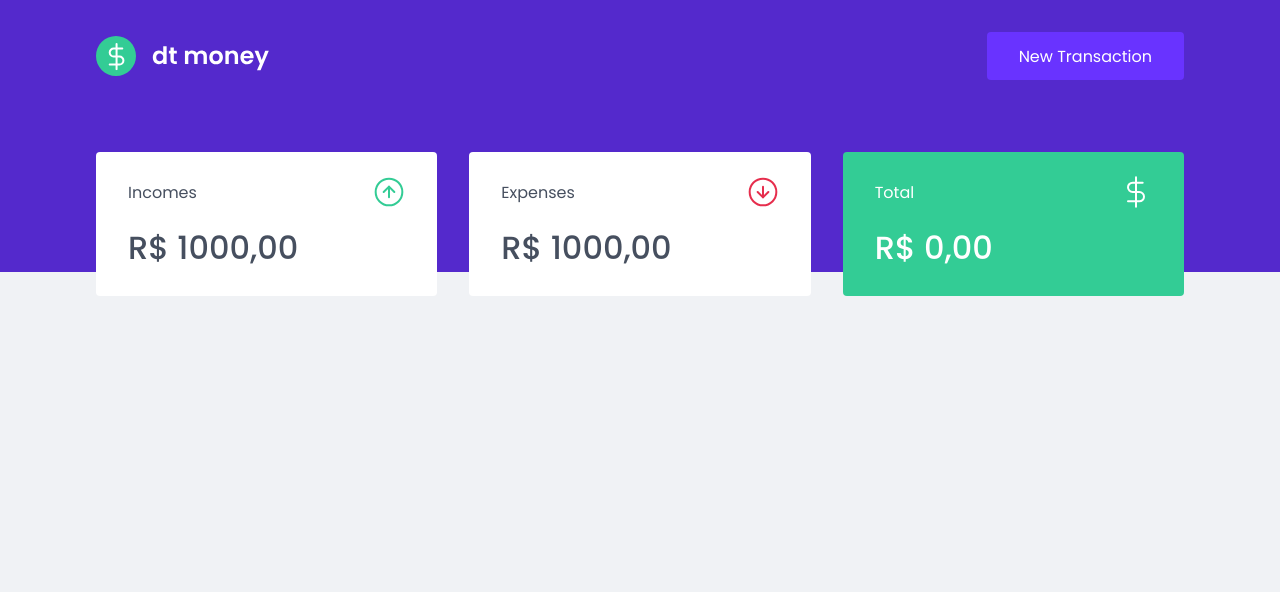
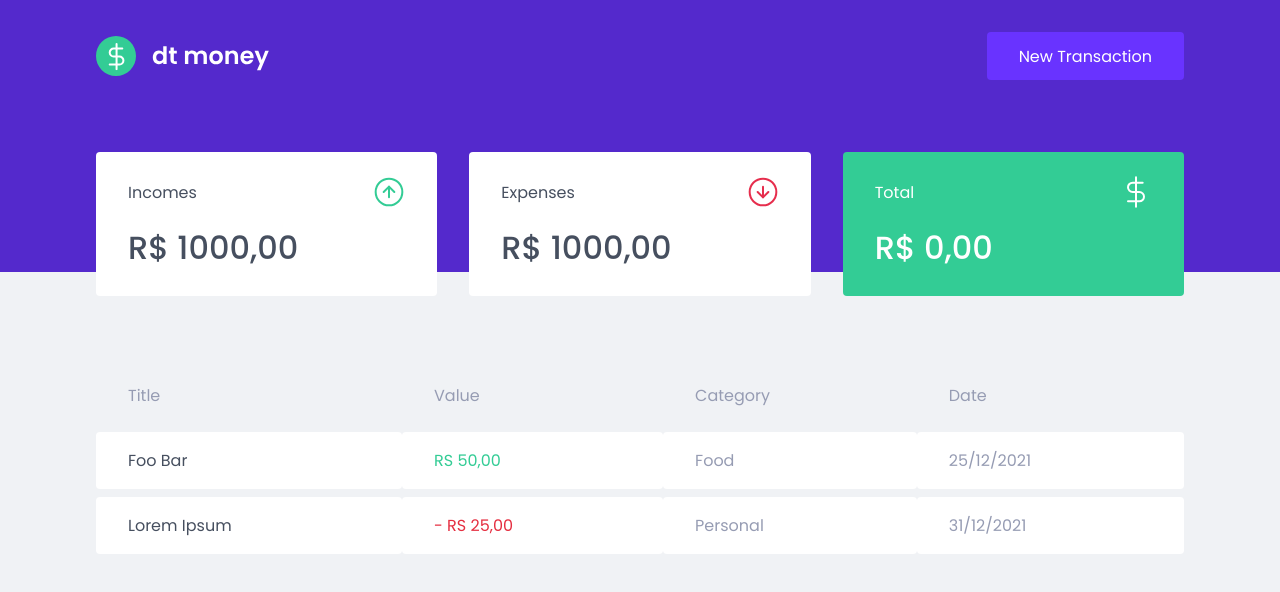
Before and after one commit to sanderdsz/dt-money, a React (Create React App) app: page / in a window 1280 px wide. Shown: the top 592 px of the page. Built offline with nearby package versions, Linux system fonts and the light colour scheme.

Commit message:
transactions table component

```diff
--- a/src/components/Dashboard/index.tsx
+++ b/src/components/Dashboard/index.tsx
@@ -1,11 +1,13 @@
 import { Container } from './styles'
 import { Summary } from '../Summary'
+import { TransactionsTable } from '../TransactionsTable'
 
 export function Dashboard() {
   return (
     <>
       <Container>
         <Summary/>
+        <TransactionsTable />
       </Container>
     </>
   )
--- /dev/null
+++ b/src/components/TransactionsTable/index.tsx
@@ -0,0 +1,32 @@
+import { Container } from './styles'
+
+export function TransactionsTable() {
+  return (
+    <Container>
+      <table>
+        <thead>
+          <tr>
+            <th>Title</th>
+            <th>Value</th>
+            <th>Category</th>
+            <th>Date</th>
+          </tr>
+        </thead>
+        <tbody>
+          <tr>
+            <td>Foo Bar</td>
+            <td className='deposit'>RS 50,00</td>
+            <td>Food</td>
+            <td>25/12/2021</td>
+          </tr>
+          <tr>
+            <td>Lorem Ipsum</td>
+            <td className='withdraw'>- RS 25,00</td>
+            <td>Personal</td>
+            <td>31/12/2021</td>
+          </tr>
+        </tbody>
+      </table>
+    </Container>
+  )
+}
--- /dev/null
+++ b/src/components/TransactionsTable/styles.ts
@@ -0,0 +1,39 @@
+import styled from "styled-components";
+
+export const Container = styled.div`
+  margin-top: 4rem;
+
+  table {
+    width: 100%;
+    border-spacing: 0rem .5rem;
+
+    th {
+      color: var(--text-body);
+      font-weight: 400;
+      padding: 1rem 2rem;
+      line-height: 1.5rem;
+      text-align: left;
+    }
+
+    td {
+      padding: 1rem 2rem;
+      border: 0;
+      background: var(--shape);
+      font-weight: 400;
+      color: var(--text-body);
+      border-radius: .25rem;
+
+      &:first-child {
+        color: var(--text-title);
+      }
+
+      &.deposit {
+        color: var(--green);
+      }
+
+      &.withdraw {
+        color: var(--red);
+      }
+    }
+  }
+`
```
